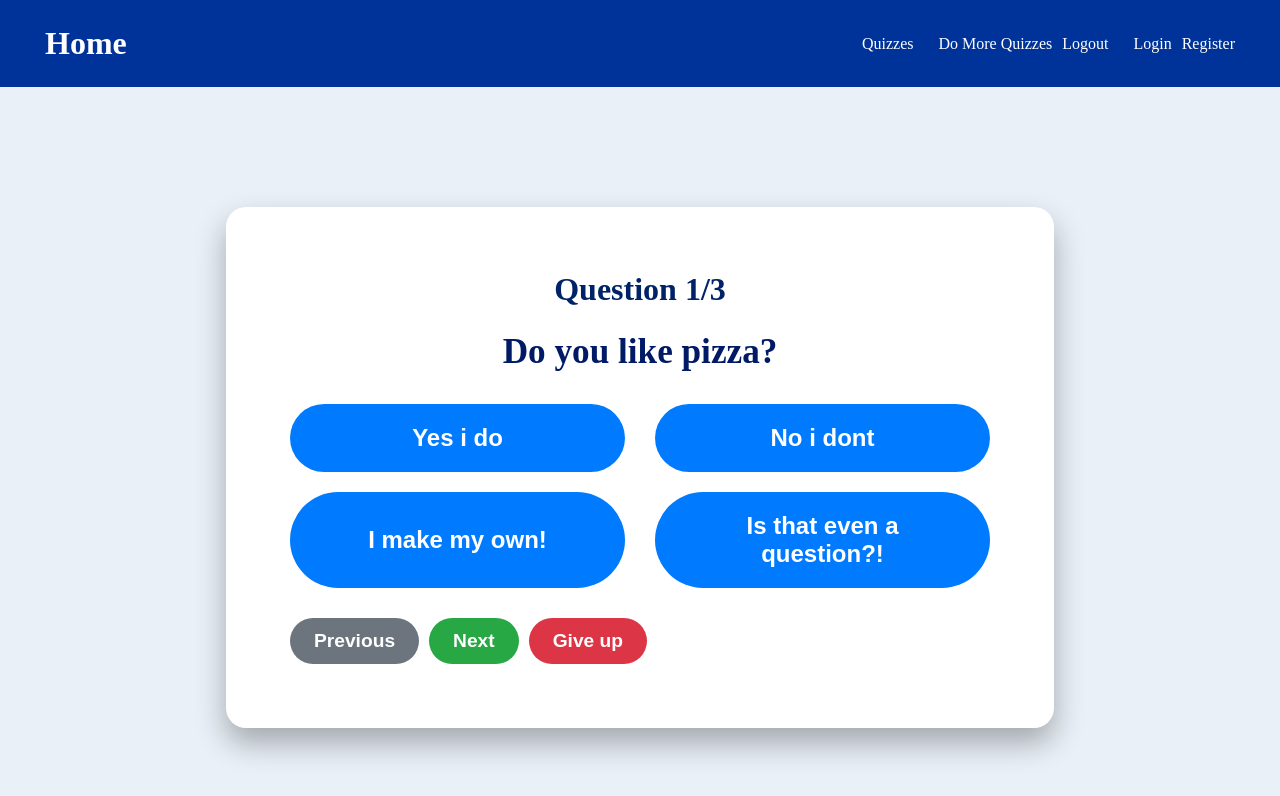
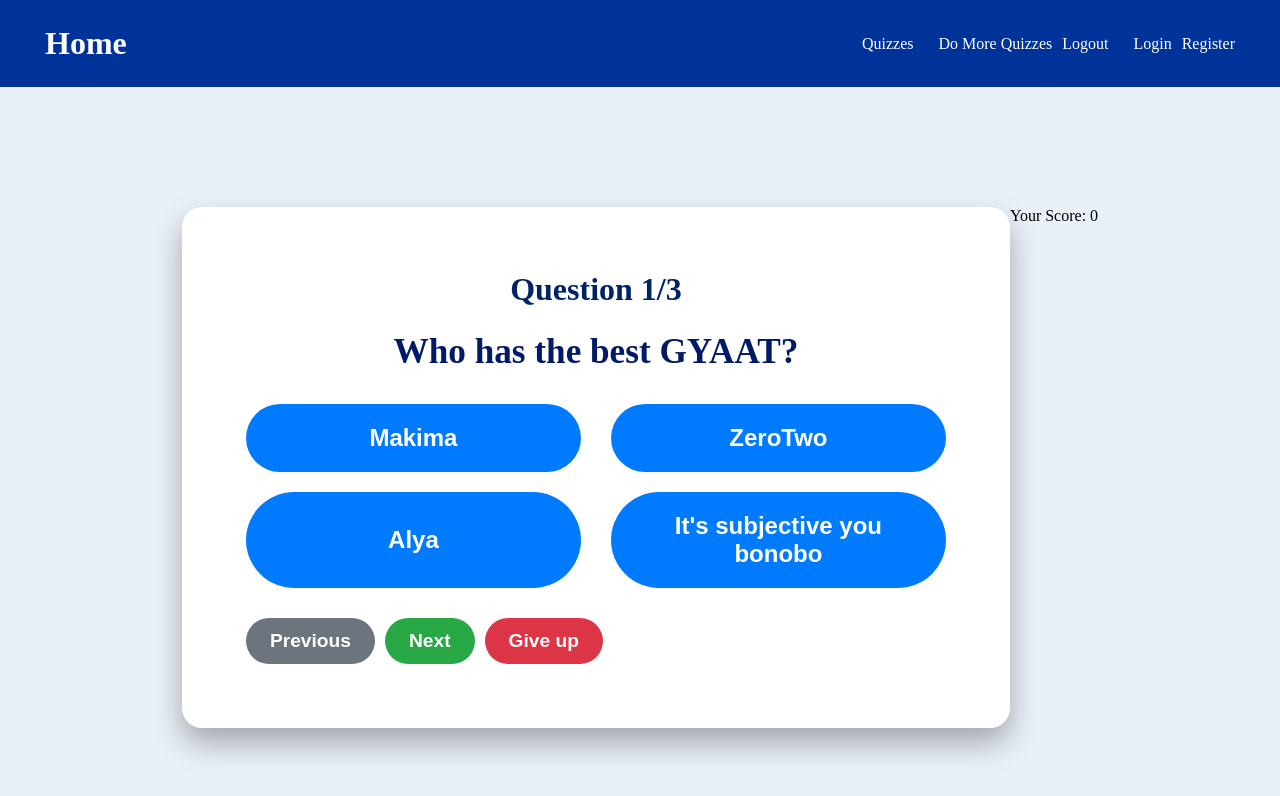
Before and after one commit to O-Alidzhikov/GeoQuiz, a React (Vite) app in the folder GeographyQuiz/: page /quizzes in a window 1280 px wide. Shown: the top 796 px of the page. Built offline with nearby package versions, Linux system fonts and the light colour scheme.

Commit message:
users now can edit answers and it dynamically calculates their score

```diff
--- a/GeographyQuiz/src/components/quiz/questions/questions.jsx
+++ b/GeographyQuiz/src/components/quiz/questions/questions.jsx
@@ -4,10 +4,11 @@ export default function Questions({
     optionB,
     optionC,
     optionD,
-    answer,
     handleQuizClick,
     handleNextClick,
-    handlePreviousClick
+    handlePreviousClick,
+    userAnswer,
+
   }) {
     return (
       <div className="quiz-box">
@@ -19,18 +20,42 @@ export default function Questions({
         </div>
         <div className="all-options">
           <div className="answer-section">
-            <button className="answer-button" onClick={handleQuizClick}>{optionA}</button>
-            <button className="answer-button" onClick={handleQuizClick}>{optionB}</button>
+            <button
+              className={`answer-button ${userAnswer === optionA ? 'selected' : ''}`}
+              onClick={handleQuizClick}
+            >
+              {optionA}
+            </button>
+            <button
+              className={`answer-button ${userAnswer === optionB ? 'selected' : ''}`}
+              onClick={handleQuizClick}
+            >
+              {optionB}
+            </button>
           </div>
           <div className="answer-section">
-            <button className="answer-button" onClick={handleQuizClick}>{optionC}</button>
-            <button className="answer-button" onClick={handleQuizClick}>{optionD}</button>
+            <button
+              className={`answer-button ${userAnswer === optionC ? 'selected' : ''}`}
+              onClick={handleQuizClick}
+            >
+              {optionC}
+            </button>
+            <button
+              className={`answer-button ${userAnswer === optionD ? 'selected' : ''}`}
+              onClick={handleQuizClick}
+            >
+              {optionD}
+            </button>
           </div>
         </div>
 
         <div className="movement-buttons">
-          <button className="previous-btn" onClick={handlePreviousClick}>Previous</button>
-          <button className="next-btn" onClick={handleNextClick}>Next</button>
+          <button className="previous-btn" onClick={handlePreviousClick}>
+            Previous
+          </button>
+          <button className="next-btn" onClick={handleNextClick}>
+            Next
+          </button>
           <button className="give-up-btn">Give up</button>
         </div>
       </div>
--- a/GeographyQuiz/src/components/quiz/quiz.jsx
+++ b/GeographyQuiz/src/components/quiz/quiz.jsx
@@ -8,7 +8,8 @@ export default function Quiz() {
   const [questionIndex, setQuestionIndex] = useState(0);
   const [questions, setQuestions] = useState(quiz1Questions);
   const [score, setScore] = useState(0);
-  const [showScore, setShowScore] = useState(false);
+  const [userAnswers, setUserAnswers] = useState({});
+  const [questionNum, setQuestionNum]  = useState(1)
 
   useEffect(() => {
     if (questions.length > 0) {
@@ -16,10 +17,25 @@ export default function Quiz() {
     }
   }, [questionIndex, questions]);
 
+
+  useEffect(() => {
+    let newScore = 0;
+    questions.forEach((question, index) => {
+      if (userAnswers[index] === question.answer) {
+        newScore += 1;
+      }
+    });
+    setScore(newScore);
+  }, [userAnswers, questions]);
+
   function handleQuizClick(e) {
-    if (e.target.textContent === currentQuestion.answer) {
-      setScore((score) => score + 1);
-    }
+    const selectedAnswer = e.target.textContent;
+
+
+    setUserAnswers((prev) => ({
+      ...prev,
+      [questionIndex]: selectedAnswer,
+    }));
   }
 
   function handleNextClick() {
@@ -39,8 +55,6 @@ export default function Quiz() {
     });
   }
 
-
-
   return (
     <div className="quiz-container">
       {questions.length > 0 && (
@@ -50,10 +64,12 @@ export default function Quiz() {
           handleQuizClick={handleQuizClick}
           handleNextClick={handleNextClick}
           handlePreviousClick={handlePreviousClick}
+          userAnswer={userAnswers[questionIndex]}
         />
       )}
-
-      {questions.length <= 0 && <h5>There has been an error getting your questions</h5>}
+      <div className="score-section">
+        <p>Your Score: {score}</p>
+      </div>
     </div>
   );
 }
--- a/GeographyQuiz/src/utils/quizQuestions.js
+++ b/GeographyQuiz/src/utils/quizQuestions.js
@@ -1,12 +1,12 @@
 
 export const quiz1Questions = [
     {
-        question: "Do you like pizza?",
-        optionA: "Yes i do",
-        optionB:"No i dont",
-        optionC: "I make my own!",
-        optionD: "Is that even a question?!",
-        answer: "Yes i do"
+        question: "Who has the best GYAAT?",
+        optionA: "Makima",
+        optionB:"ZeroTwo",
+        optionC: "Alya",
+        optionD: "It's subjective you bonobo",
+        answer: "Makima"
     },
     {
         question: "What is the Capital of France",
```
